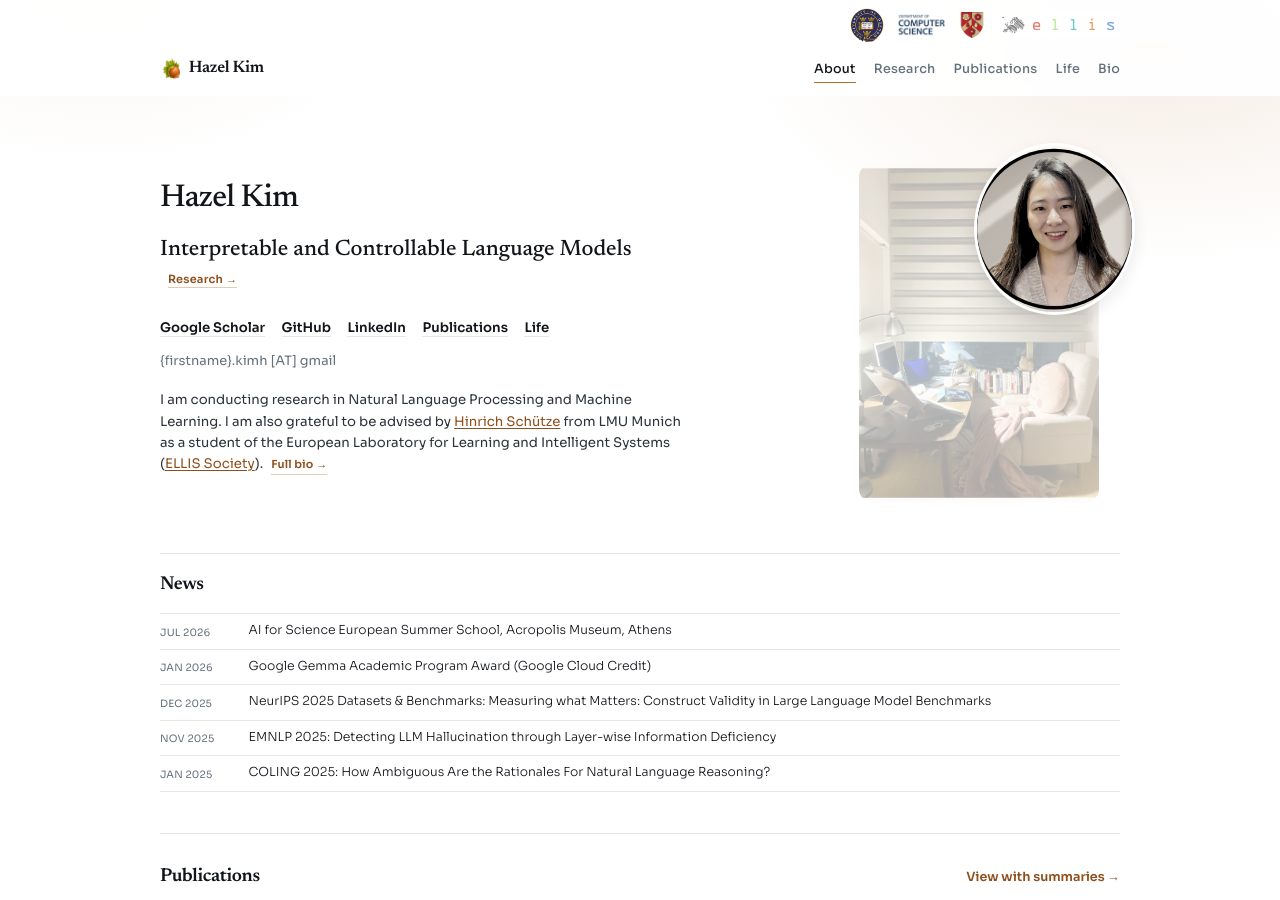
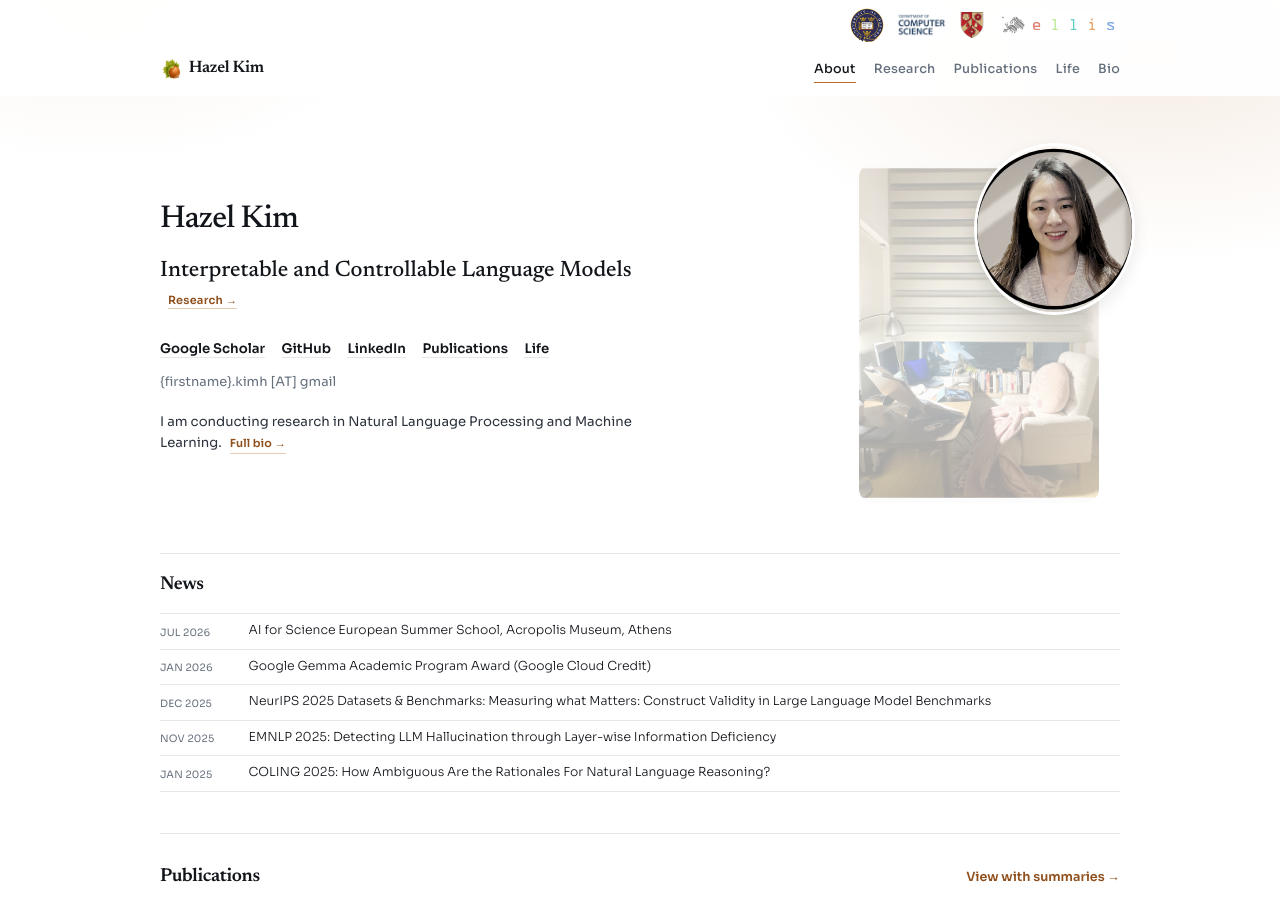
Before and after one commit to hazelhkim/hazelhkim.github.io, a Jekyll site: the page built from index.html, in a window 1280 px wide and 900 px high. Built offline with Jekyll 4.4.1, drawn with Linux system fonts in a browser that asks for light colours.

Commit message:
Update index.html

```diff
--- a/index.html
+++ b/index.html
@@ -21,7 +21,7 @@
     <div class="hero-about prose">
       <p>
         I am conducting research in Natural Language Processing and Machine Learning.
-        I am also grateful to be advised by <a href="https://cisnlp.github.io/about/" target="_blank" rel="noopener">Hinrich Schütze</a> from LMU Munich as a student of the European Laboratory for Learning and Intelligent Systems (<a href="https://ellis.eu/" target="_blank" rel="noopener">ELLIS Society</a>).
+        <!-- I am also grateful to be advised by <a href="https://cisnlp.github.io/about/" target="_blank" rel="noopener">Hinrich Schütze</a> from LMU Munich as a student of the European Laboratory for Learning and Intelligent Systems (<a href="https://ellis.eu/" target="_blank" rel="noopener">ELLIS Society</a>). -->
         <a class="hero-bio-link" href="{{ '/bio/' | relative_url }}">Full bio →</a>
       </p>
     </div>
```
